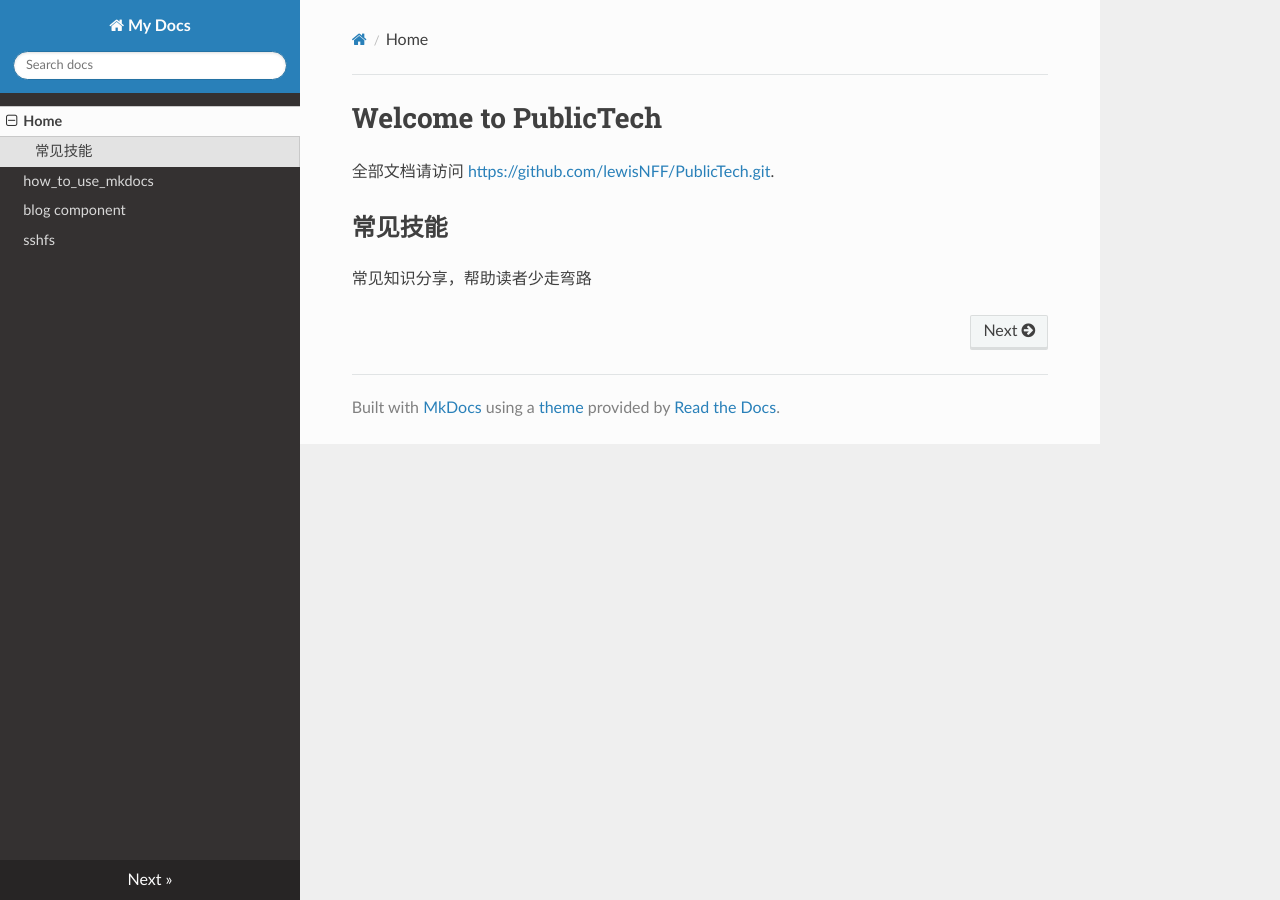
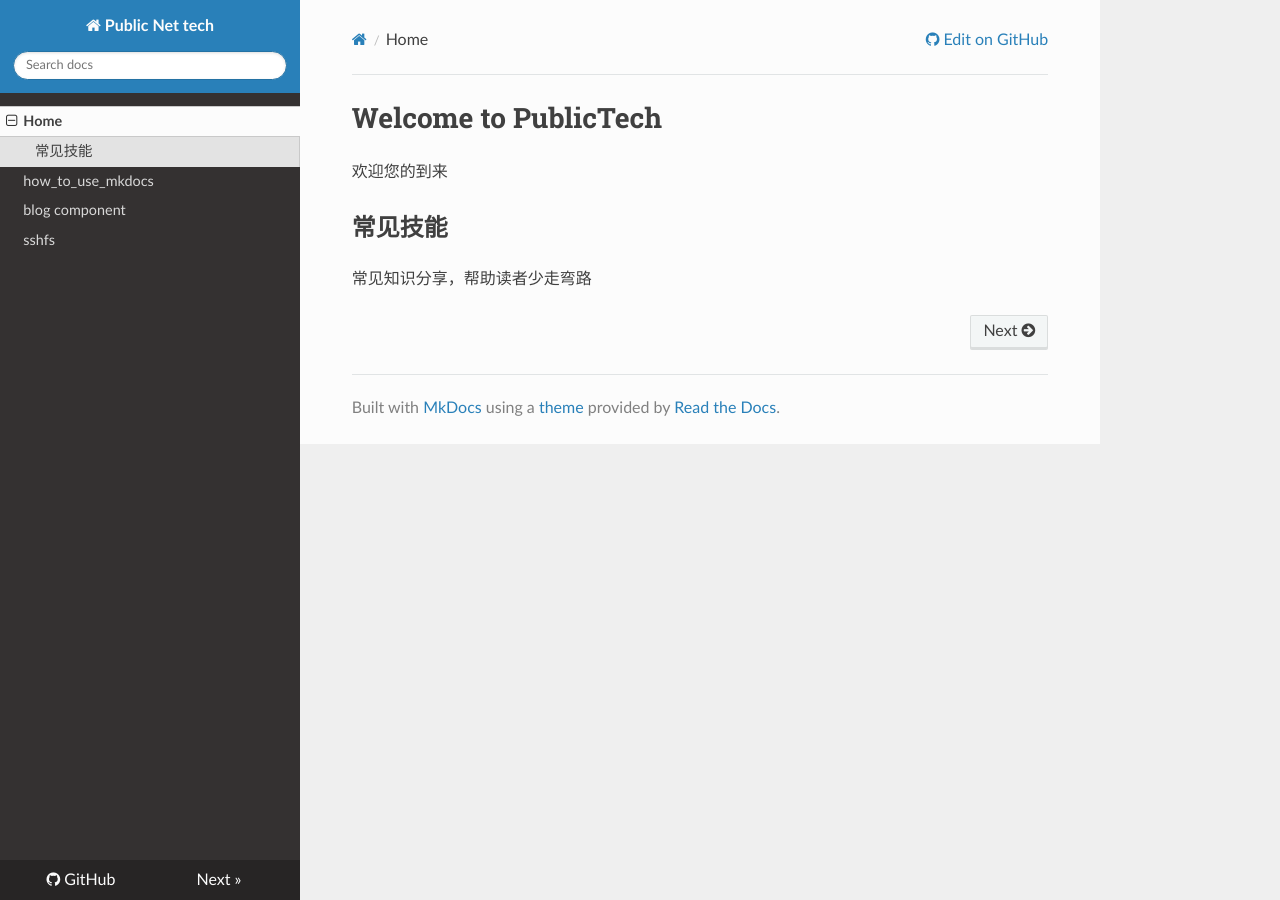
Before and after one commit to lewisNFF/PublicNetTech, an MkDocs documentation site: the page built from docs/index.md, in a window 1280 px wide. Built offline with MkDocs 1.6.1, drawn with Linux system fonts in a browser that asks for light colours; nearby versions of some CDN libraries.

Commit message:
修改主页,设置github仓库url

```diff
--- a/docs/index.md
+++ b/docs/index.md
@@ -1,6 +1,6 @@
 # Welcome to PublicTech
 
-全部文档请访问 [https://github.com/lewisNFF/PublicTech.git](https://github.com/lewisNFF/PublicTech.git).
+欢迎您的到来
 
 ## 常见技能
 
--- a/mkdocs.yml
+++ b/mkdocs.yml
@@ -1,4 +1,6 @@
-site_name: My Docs
+site_name: Public Net tech
+site_author: lewis
+repo_url: https://github.com/lewisNFF/PublicNetTech
 nav:
     - Home: index.md
     - how_to_use_mkdocs: use_mkdocs.md
```
